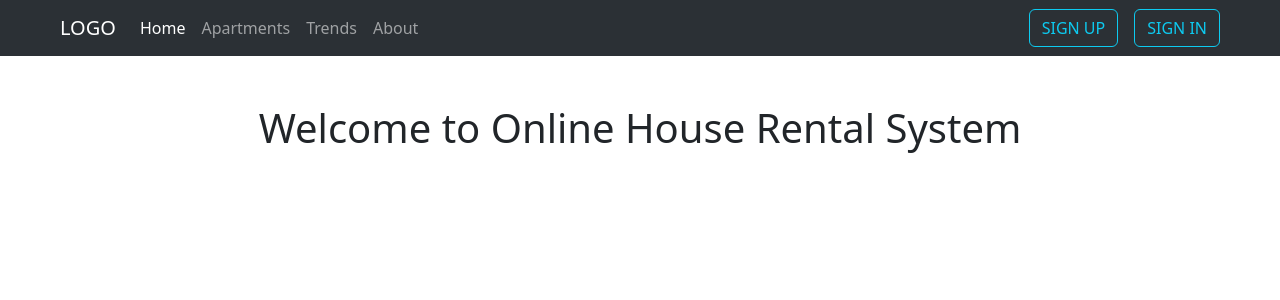
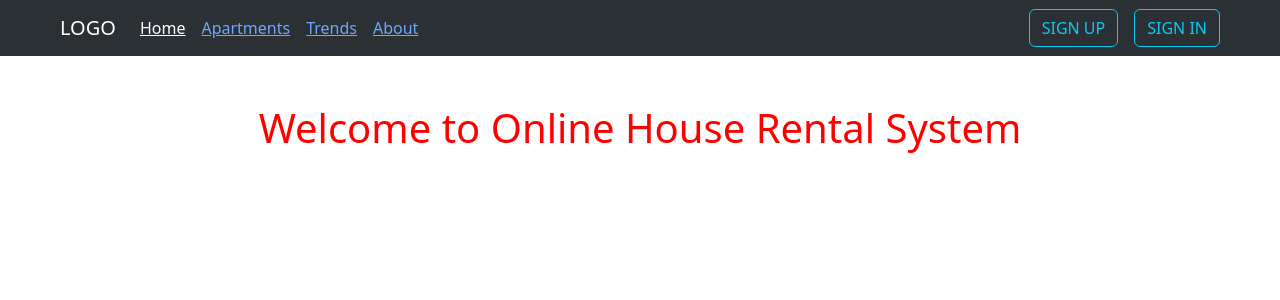
Before and after one commit to ashik5757/Online-house-rental, a Django app: template rental_app/templates/index.html in a window 1280 px wide. Shown: the top 300 px of the page. Run offline with Django 3.2, Linux system fonts and the light colour scheme; the template is opened without the code that fills it, so the values that code supplies are empty.

Commit message:
color changed

```diff
--- a/online_house_rental/static/css/navbar.css
+++ b/online_house_rental/static/css/navbar.css
@@ -0,0 +1,12 @@
+.nav-link{
+    display: block;
+    padding: var(--bs-nav-link-padding-y) var(--bs-nav-link-padding-x);
+    font-size: var(--bs-nav-link-font-size);
+    font-weight: var(--bs-nav-link-font-weight);
+    color: red;
+    text-decoration: none;
+    border: 0;
+    transition: color .15s ease-in-out,background-color .15s ease-in-out,border-color .15s ease-in-out;
+    color: rgba(var(--bs-link-color-rgb),var(--bs-link-opacity,1));
+    text-decoration: underline;
+}
--- /dev/null
+++ b/rental_app/static/css/index.css
@@ -0,0 +1,3 @@
+h1 {
+    color: red;
+}
--- a/rental_app/static/css/profile.css
+++ b/rental_app/static/css/profile.css
@@ -1,5 +1,5 @@
 body{
-    margin-top:20px;
+
     background:#eee;
 }
 
--- a/rental_app/templates/index.html
+++ b/rental_app/templates/index.html
@@ -4,6 +4,10 @@
 {% block title %}
 Online House Rental | Homepage
 {% endblock title %}
+
+{% block more_link %}
+<link rel="stylesheet" href="{% static 'css/index.css' %}">
+{% endblock more_link %}
 
 {% block  home_content %}
 
```
